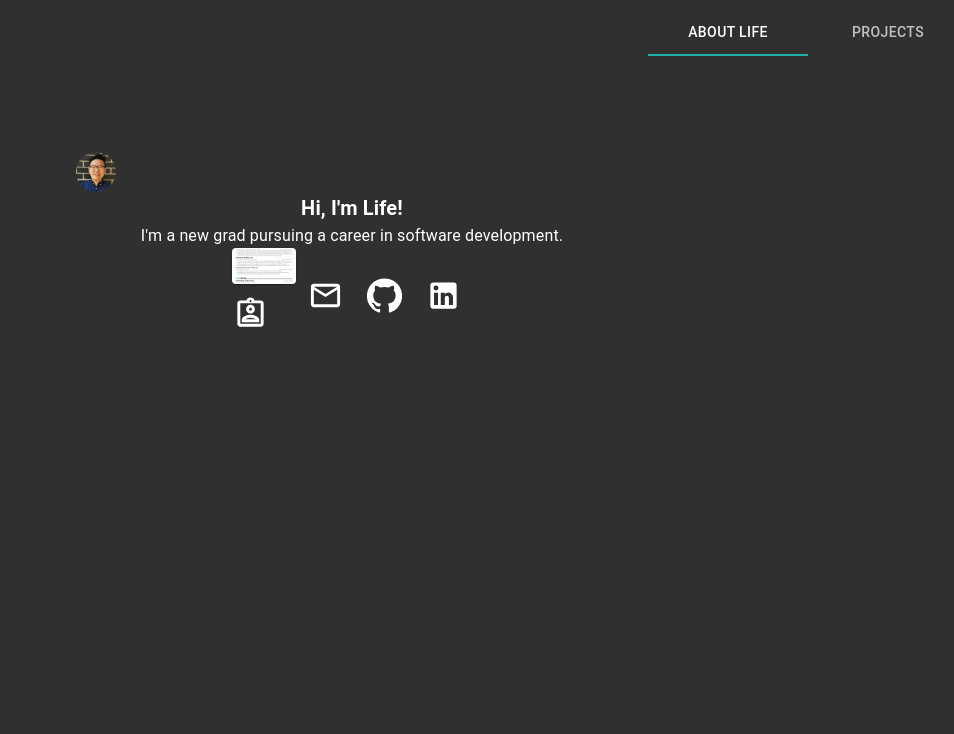
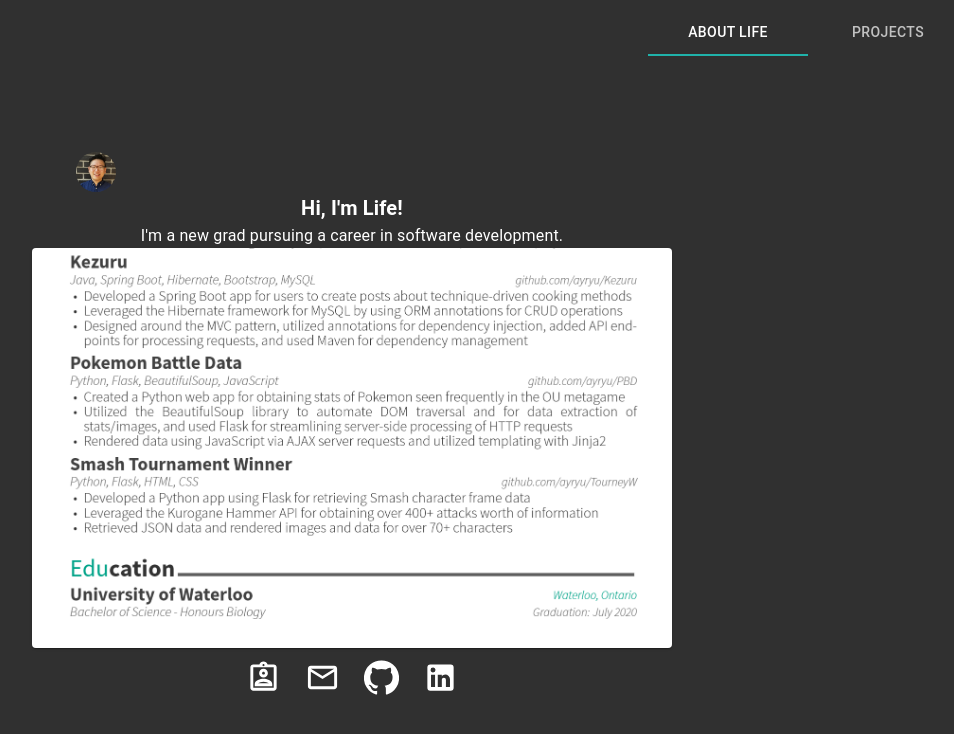
Before and after one commit to ayryu/personal-site, a React (Create React App) app: page / in a window 1280 px wide. Both pictures are taken after a click on the button 538 px from the left and 277 px from the top of the page. Shown: the top 734 px of the page, without its empty margins (288-1242 px from the left). Built offline with nearby package versions, Linux system fonts and the light colour scheme.

Commit message:
Clicking resume icon shows picture on same page

```diff
--- a/src/components/about.js
+++ b/src/components/about.js
@@ -13,13 +13,7 @@ import MailOutlineIcon from '@material-ui/icons/MailOutline';
 import AssignmentIndOutlinedIcon from '@material-ui/icons/AssignmentIndOutlined';
 import LinkedInIcon from '@material-ui/icons/LinkedIn';
 import GitHubIcon from '@material-ui/icons/GitHub';
-import Paper from '@material-ui/core/Paper';
-import Grow from '@material-ui/core/Grow';
-import ExpandMoreIcon from '@material-ui/icons/ExpandMore';
-import FormControlLabel from '@material-ui/core/FormControlLabel';
-import Switch from '@material-ui/core/Switch';
 import Collapse from '@material-ui/core/Collapse';
-// import sd from '../photos/resume.png'
 
 const useStyles = makeStyles((theme) => ({
     root: {
@@ -41,6 +35,16 @@ const useStyles = makeStyles((theme) => ({
         display: 'flex',
         justifyContent: 'center',
         alignItems: 'center',
+      },
+      icon: {
+        display: 'flex',
+        justifyContent: 'center',
+        alignItems: 'center',
+          '& > *': {
+            display: 'flex',
+            justifyContent: 'center',
+            alignItems: 'center',
+          },
       },
 }));
 
@@ -75,30 +79,32 @@ const About = () => {
 
                             <Grid container className={classes.links} spacing={0}>
 
-                                <Grid item>
-
-                                    <div className={classes.container}>
                             <Collapse in={checked} timeout='auto' unmountOnExit>
                                             <Card>
                                                 <CardMedia
-                                                style = {{ height: 0,
-                                                    paddingTop: '56.25%',}}
+                                                style = {{ height: '50vh', width: '50vw'}}
                                                 image='/static/images/pics/resume.png'/>
                                             </Card>
                                         </Collapse>
-                                        </div>
+                                <Grid item>
+                                        {/* <Collapse in={checked} timeout='auto' unmountOnExit>
+                                            <Card>
+                                                <CardMedia
+                                                style = {{ height: '50vh', width: '50vw'}}
+                                                image='/static/images/pics/resume.png'/>
+                                            </Card>
+                                        </Collapse> */}
 
-                                        <FormControlLabel
-                                            control={<IconButton>
+                                            <IconButton>
                                                 <Tooltip title='Resume' arrow>
                                                     <AssignmentIndOutlinedIcon
                                                         fontSize='large'
                                                         onClick={handleChange} />
                                                 </Tooltip>
                                             </IconButton>
-                                                    }
-                                        />
+
                                 </Grid>
+
 
                                 <Grid item>
                                     <IconButton>
@@ -136,6 +142,7 @@ const About = () => {
 
                             </Grid>
 
+
             </Container>
 
     )
```
Lines whose indentation alone changed are shown as unchanged.
